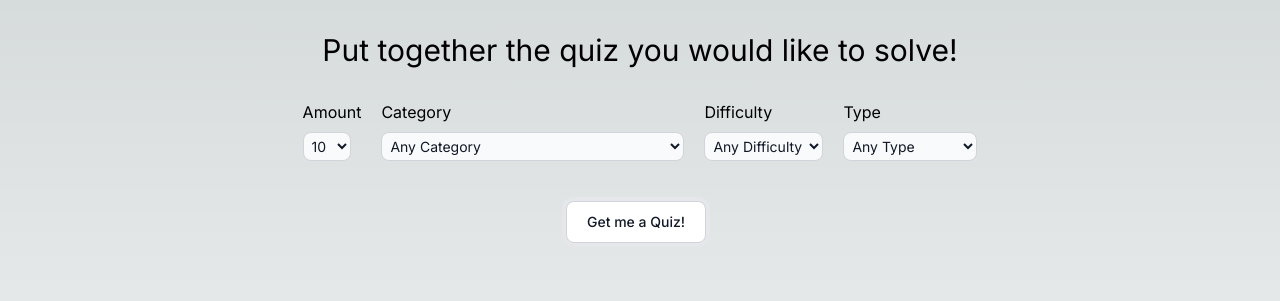
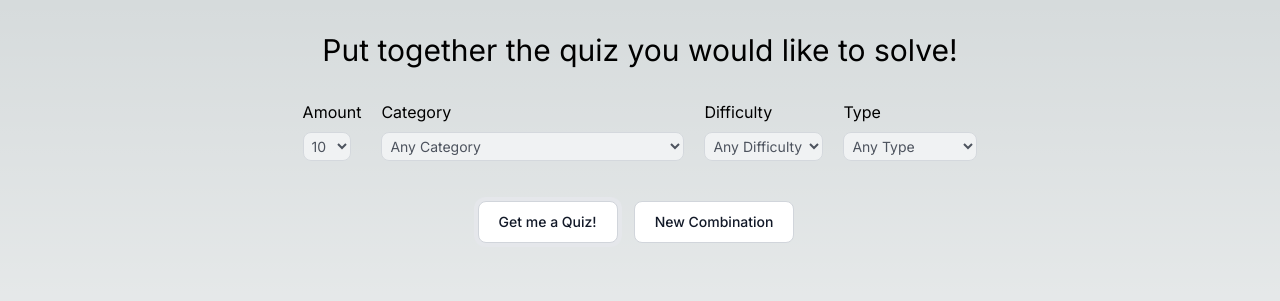
Before and after one commit to MattGomb/opentrivia-app, a Next.js app: page / in a window 1280 px wide. Both pictures are taken after a click on the button "Get me a Quiz!". Shown: the top 301 px of the page. Built offline with nearby package versions, Linux system fonts and the light colour scheme; no server answers.

Commit message:
Lock choices after generating quiz

```diff
--- a/src/components/Select.tsx
+++ b/src/components/Select.tsx
@@ -1,7 +1,7 @@
 "use client";
 
 import { useSearchContext } from "@/context/Context";
-import React from "react";
+import React, { useState } from "react";
 
 const Select = () => {
   const {
@@ -16,6 +16,7 @@ const Select = () => {
     defineType,
     fetchQuiz,
   } = useSearchContext();
+  const [isDisabled, setIsDisabled] = useState(false);
 
   return (
     <>
@@ -33,6 +34,7 @@ const Select = () => {
             className="p-1 my-2 bg-gray-50 border border-gray-300 text-gray-900 text-sm rounded-lg focus:ring-blue-500 focus:border-blue-500 block dark:bg-gray-700 dark:border-gray-600 dark:placeholder-gray-400 dark:text-white dark:focus:ring-blue-500 dark:focus:border-blue-500"
             value={amount}
             onChange={(e) => defineAmount(+e.target.value)}
+            disabled={isDisabled}
           >
             <option value={5}>5</option>
             <option value={10}>10</option>
@@ -50,6 +52,7 @@ const Select = () => {
             className="p-1 my-2 bg-gray-50 border border-gray-300 text-gray-900 text-sm rounded-lg focus:ring-blue-500 focus:border-blue-500 block dark:bg-gray-700 dark:border-gray-600 dark:placeholder-gray-400 dark:text-white dark:focus:ring-blue-500 dark:focus:border-blue-500"
             value={category}
             onChange={(e) => defineCategory(+e.target.value)}
+            disabled={isDisabled}
           >
             <option value={0}>Any Category</option>
             <option value={9}>General Knowledge</option>
@@ -90,6 +93,7 @@ const Select = () => {
             className="p-1 my-2 bg-gray-50 border border-gray-300 text-gray-900 text-sm rounded-lg focus:ring-blue-500 focus:border-blue-500 block dark:bg-gray-700 dark:border-gray-600 dark:placeholder-gray-400 dark:text-white dark:focus:ring-blue-500 dark:focus:border-blue-500"
             value={difficulty}
             onChange={(e) => defineDifficulty(e.target.value)}
+            disabled={isDisabled}
           >
             <option value={""}>Any Difficulty</option>
             <option value={"easy"}>Easy</option>
@@ -107,6 +111,7 @@ const Select = () => {
             className="p-1 my-2 bg-gray-50 border border-gray-300 text-gray-900 text-sm rounded-lg focus:ring-blue-500 focus:border-blue-500 block dark:bg-gray-700 dark:border-gray-600 dark:placeholder-gray-400 dark:text-white dark:focus:ring-blue-500 dark:focus:border-blue-500"
             value={type}
             onChange={(e) => defineType(e.target.value)}
+            disabled={isDisabled}
           >
             <option value={""}>Any Type</option>
             <option value={"multiple"}>Multiple Choice</option>
@@ -114,9 +119,11 @@ const Select = () => {
           </select>
         </div>
       </div>
+      <div className="flex flex-wrap gap-2">
         <button
           className="text-gray-900 bg-white border border-gray-300 focus:outline-none hover:bg-gray-100 focus:ring-4 focus:ring-gray-200 font-medium rounded-lg text-sm px-5 py-2.5 mr-2 mb-2 dark:bg-gray-800 dark:text-white dark:border-gray-600 dark:hover:bg-gray-700 dark:hover:border-gray-600 dark:focus:ring-gray-700"
           onClick={() => {
+            setIsDisabled(true),
               fetchQuiz(data.response_code, []),
               console.log(
                 `nr of questions: ${amount}, `,
@@ -128,6 +135,15 @@ const Select = () => {
         >
           Get me a Quiz!
         </button>
+        {isDisabled && (
+          <button
+            className="text-gray-900 bg-white border border-gray-300 focus:outline-none hover:bg-gray-100 focus:ring-4 focus:ring-gray-200 font-medium rounded-lg text-sm px-5 py-2.5 mr-2 mb-2 dark:bg-gray-800 dark:text-white dark:border-gray-600 dark:hover:bg-gray-700 dark:hover:border-gray-600 dark:focus:ring-gray-700"
+            onClick={() => setIsDisabled(false)}
+          >
+            New Combination
+          </button>
+        )}
+      </div>
     </>
   );
 };
```
Lines whose indentation alone changed are shown as unchanged.
